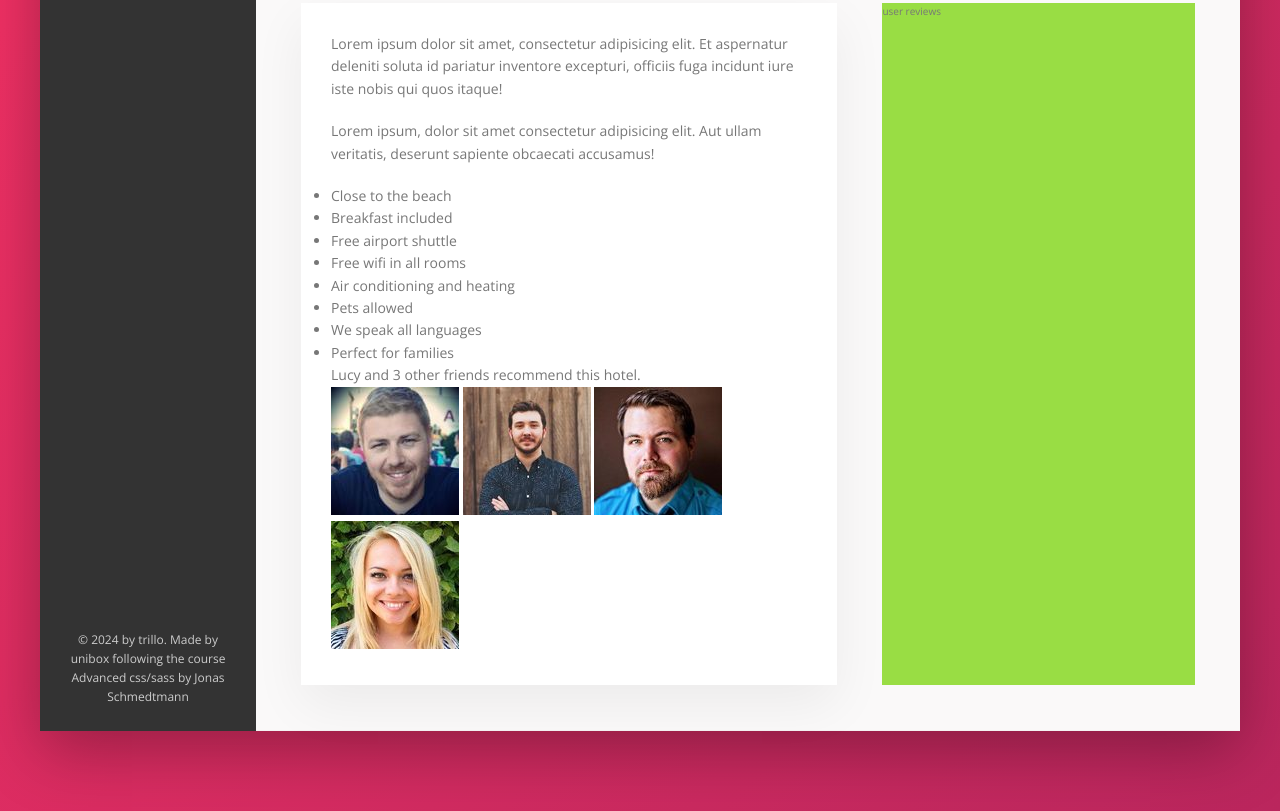
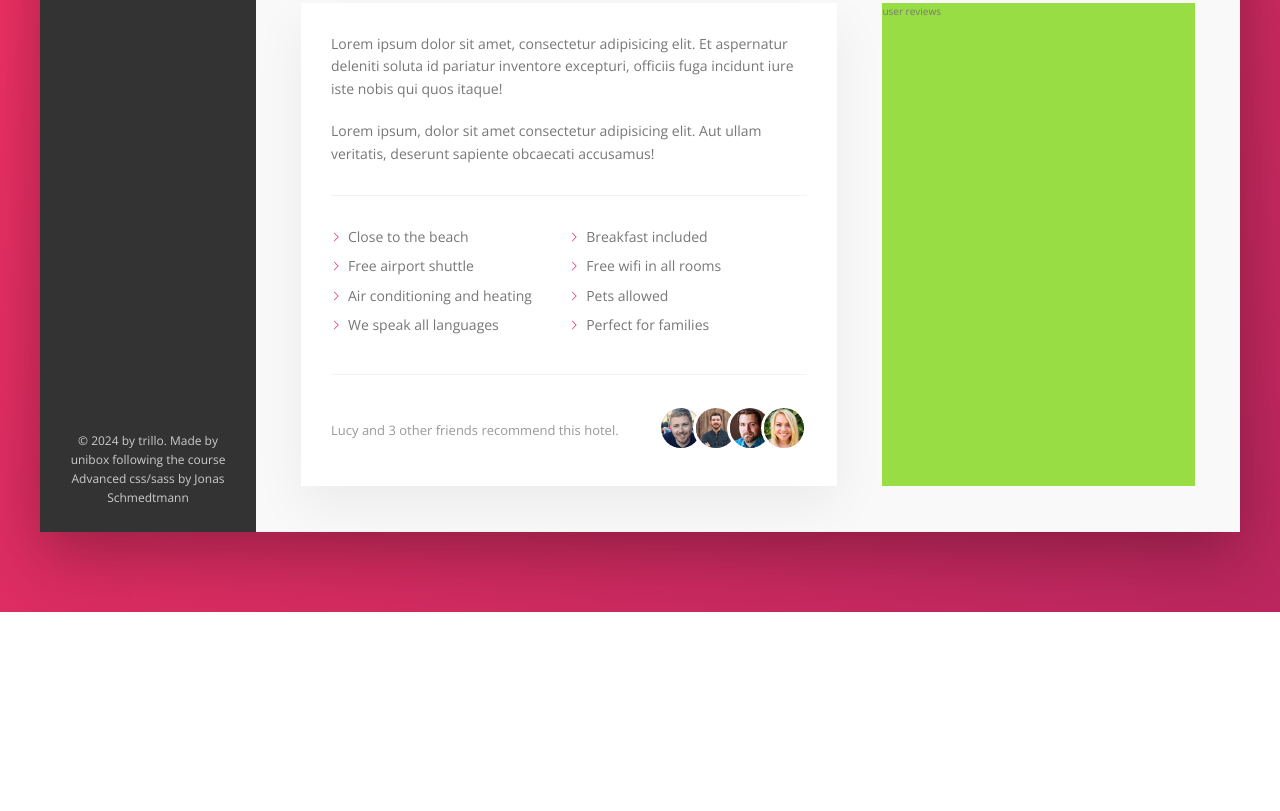
Before and after one commit to uniboxx/trillo-unibox, a website built with Vite: page index.html in a window 1280 px wide. Shown: the part 644-1455 px from the top of the page. After the commit the page ends 1256 px from the top, so only its background shows below. Built offline with nearby package versions, Linux system fonts and the light colour scheme.

Commit message:
finished description

```diff
--- a/scss/_components.scss
+++ b/scss/_components.scss
@@ -296,10 +296,69 @@
 }
 
 //_ PARAGRAPH
-.paragraph:not(:last-child) {
+.paragraph:not(:last-of-type) {
   margin-bottom: 2rem;
 }
 
 //_LIST
 
+.list {
+  list-style: none;
+  margin: 3rem 0;
+  padding: 3rem 0;
+  border-top: var(--line);
+  border-bottom: var(--line);
+
+  display: flex;
+  flex-wrap: wrap;
+
+  &__item {
+    flex: 0 0 50%;
+    margin-bottom: 0.7rem;
+  }
+
+  &__item::before {
+    content: "";
+    display: inline-block;
+    height: 1rem;
+    width: 1rem;
+    margin-right: 0.7rem;
+
+    // older browsers
+    // background-image: url("../img/chevron-thin-right.svg");
+    // background-size: cover;
+
+    // newer browsers "masks"
+    background-color: var(--color-primary);
+    mask-image: url("../img/chevron-thin-right.svg");
+    mask-size: cover;
+  }
+}
+
 //_ RECOMMEND
+
+.recommend {
+  font-size: 1.3rem;
+  color: var(--color-grey-dark-3);
+  display: flex;
+  align-items: center;
+  flex-wrap: wrap;
+
+  &__count {
+    margin-right: auto;
+  }
+
+  &__friends {
+  }
+
+  &__photo {
+    box-sizing: content-box;
+    height: 4rem;
+    width: 4rem;
+    border-radius: 50%;
+    border: 3px solid #fff;
+    &:not(:last-child) {
+      margin-right: -1.5rem;
+    }
+  }
+}
```
